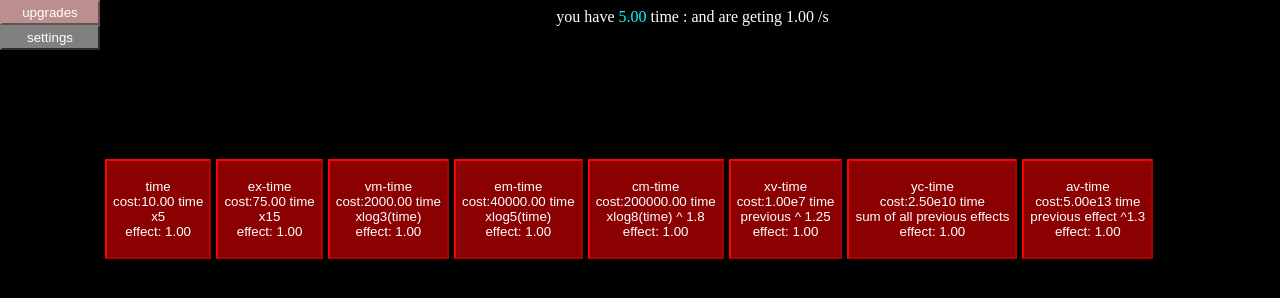
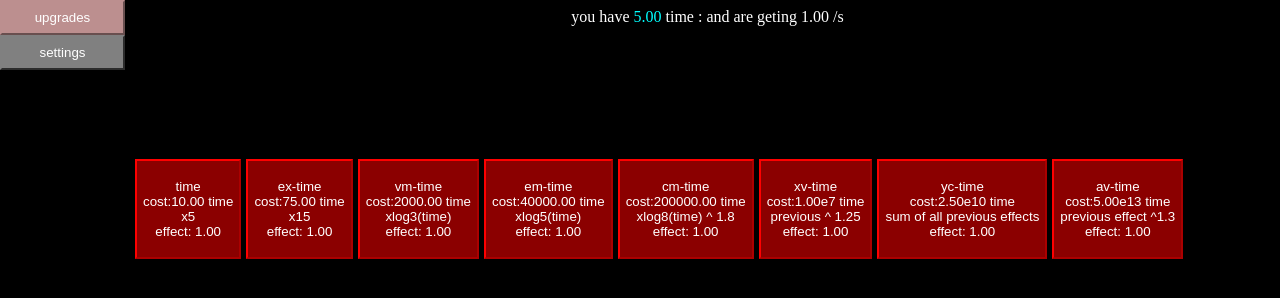
Before and after one commit to glitchyfishys/simple-game, a plain HTML site: page index.html in a window 1280 px wide. Drawn offline with Linux system fonts and the light colour scheme.

Commit message:
Update style.css

```diff
--- a/style.css
+++ b/style.css
@@ -21,8 +21,8 @@ text{
 }
 
 .tab{
-    width: 100px;
-    height: 25px;
+    width: 125px;
+    height: 35px;
 }
 
 .buyable{
@@ -49,8 +49,8 @@ text{
 body{
     background-color: black;
     overflow-x: hidden;
-    width: calc(100% - 105px);
-    margin-left: 105px;
+    width: calc(100% - 135px);
+    margin-left: 135px;
 }
 
 .notifyoverlay {
```
